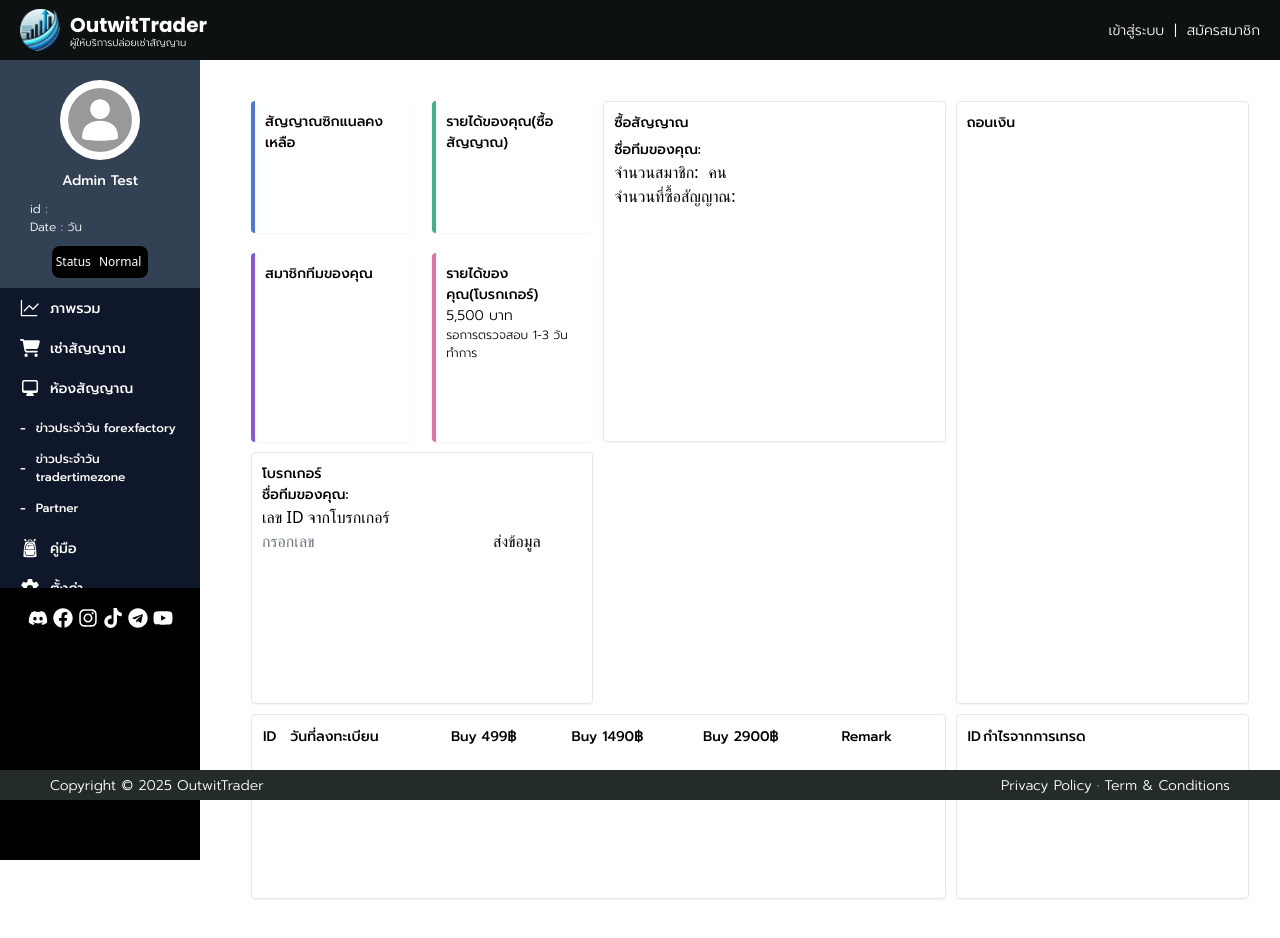
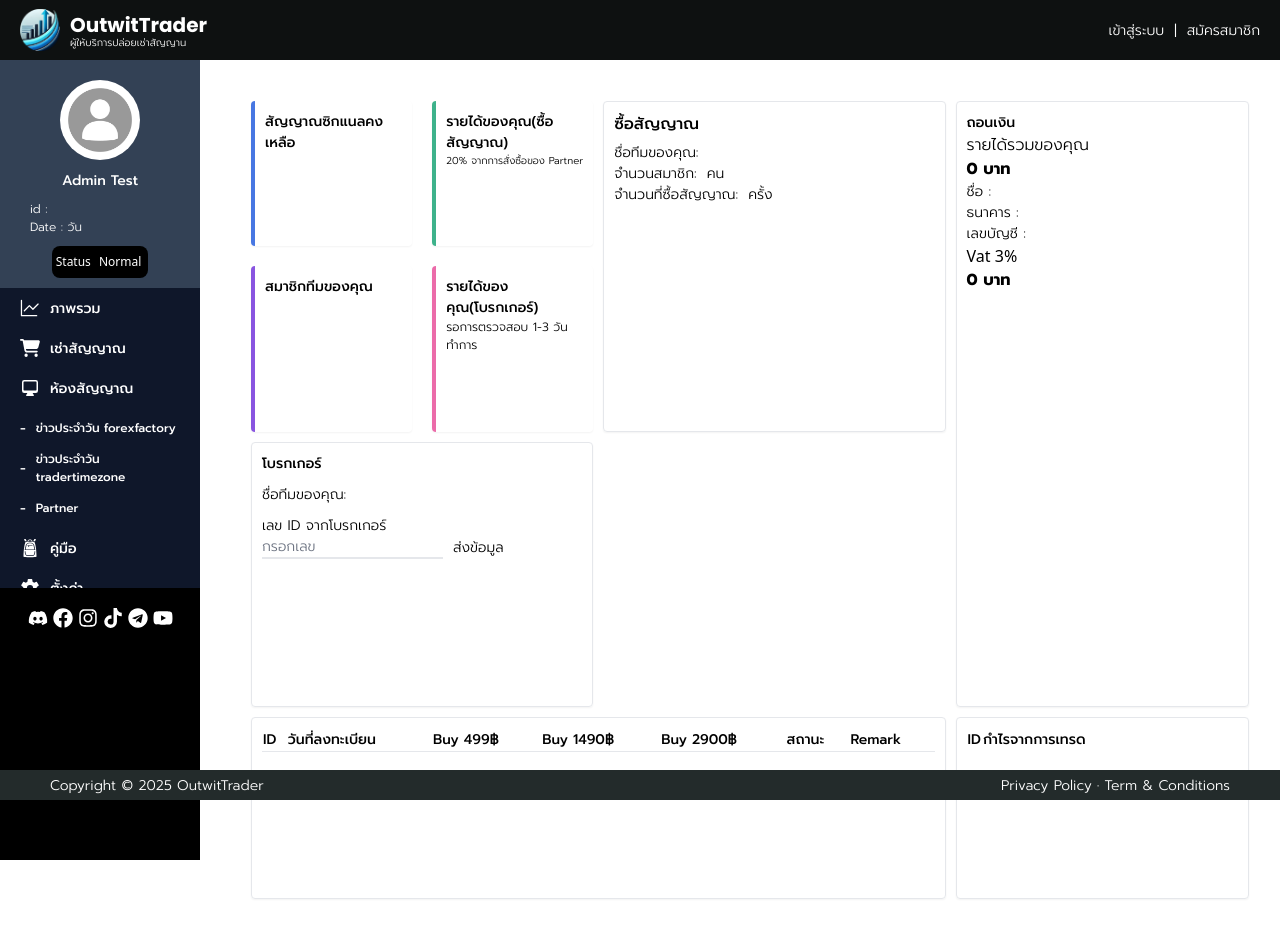
Before and after one commit to p1ay2invokio/outwittrader, a Next.js app: page /partner/dashboard in a window 1280 px wide. Shown: the top 938 px of the page. Built offline with nearby package versions, Linux system fonts and the light colour scheme.

Commit message:
production v0.1

```diff
--- a/app/Interfaces/UserInterface.ts
+++ b/app/Interfaces/UserInterface.ts
@@ -19,5 +19,5 @@ export interface UserInterface {
     bank_img: string,
     thai_id_img: string,
     team_id: number,
-    referral_id: number
+    referral_id: number,
 }
--- a/app/methods/TeamMethod.ts
+++ b/app/methods/TeamMethod.ts
@@ -29,7 +29,10 @@ export interface PartnerInterface {
     broker_link: string,
     total_days: number,
     members: number,
-    total_money: number
+    total_money: number,
+    broker_money: number,
+    bank_account: string,
+    bank_name: string
 }
 
 export class TeamMethod {
--- a/app/partner/dashboard/page.tsx
+++ b/app/partner/dashboard/page.tsx
@@ -3,21 +3,33 @@
 import Header from "@/app/Components/Header"
 import LeftSide from "@/app/Components/LeftSide"
 import { UserInterface } from "@/app/Interfaces/UserInterface"
+import { OrderMethod } from "@/app/methods/OrderMethod"
 import { PartnerInterface, TeamMethod } from "@/app/methods/TeamMethod"
 import { UserMethod } from "@/app/methods/UserMethod"
 import { END_POINT } from "@/config"
+import dayjs from "dayjs"
 import { useEffect, useState } from "react"
+import relativeTime from "dayjs/plugin/relativeTime";
+
+dayjs.extend(relativeTime)
 
 const Dashboard = () => {
 
     const [account, setAccount] = useState<PartnerInterface[] | null>(null)
+    const [orders_partner, setOrderPartner] = useState<any>([])
 
     const initial = async () => {
         const token = localStorage.getItem("token")
 
         const user = token ? await new TeamMethod().userTeam() : null
 
-        console.log(user)
+        const orders = token ? await new OrderMethod().getOrderPartnerBuy(token) : null
+
+        console.log("USER PARTNER CHECK : ", user)
+
+        // console.log(order_partner)
+
+        setOrderPartner(orders)
 
         setAccount(user)
     }
@@ -40,7 +52,8 @@ const Dashboard = () => {
                         </div>
                         <div className="border-l-[4px] shadow-sm rounded-[4px] w-full h-full p-[10px] border-green-500/80 text-black">
                             <p className="font-[medium]">รายได้ของคุณ(ซื้อสัญญาณ)</p>
-                            {account && account.length > 0 ? <p className="font-[light] text-[14px]">{account[0].total_money} บาท</p> : null}
+                            <p className="font-[light] text-[10px]">20% จากการสั่งซื้อของ Partner</p>
+                            {account && account.length > 0 ? <p className="font-[light] text-[14px]">{account[0].total_money.toFixed(2)} บาท</p> : null}
                         </div>
                         <div className="border-l-[4px] shadow-sm rounded-[4px] w-full h-full p-[10px] border-purple-700/80 text-black">
                             <p className="font-[medium]">สมาชิกทีมของคุณ</p>
@@ -49,37 +62,54 @@ const Dashboard = () => {
                         </div>
                         <div className="border-l-[4px] shadow-sm rounded-[4px] w-full h-full p-[10px] border-pink-500/80 text-black">
                             <p className="font-[medium]">รายได้ของคุณ(โบรกเกอร์)</p>
-                            <p className="font-[light] text-[14px]">5,500 บาท</p>
+                            {account && account.length > 0 ? <p className="font-[light] text-[14px]">{account[0].broker_money.toFixed(2)} บาท</p> : null}
                             <p className="font-[light] text-[12px]">รอการตรวจสอบ 1-3 วันทำการ</p>
                         </div>
                     </div>
 
                     <div className="border shadow-sm rounded-[4px] w-full h-full col-span-1 p-[10px]">
-                        <p className="font-[medium] text-[14px] mb-[6px]">ซื้อสัญญาณ</p>
+                        <p className="font-[medium] text-[16px] mb-[6px]">ซื้อสัญญาณ</p>
                         <div className="flex gap-[10px]">
-                            <p className="font-[medium] text-[14px]">ชื่อทีมของคุณ: </p>
+                            <p className="font-[light] text-[14px]">ชื่อทีมของคุณ: </p>
                             <p className="font-[light] text-[14px]">{account && account.length > 0 ? account[0].team_name : null}</p>
                         </div>
                         <div className="flex gap-[10px]">
-                            <p>จำนวนสมาชิก: </p>
-                            <p>{account && account.length > 0 ? account[0].members : null} คน</p>
+                            <p className="font-[light] text-[14px]">จำนวนสมาชิก: </p>
+                            <p className="font-[light] text-[14px]">{account && account.length > 0 ? account[0].members : null} คน</p>
                         </div>
-                        <div className="flex">
-                            <p>จำนวนที่ซื้อสัญญาณ: </p>
-                            <p>{account && account.length > 0 ? account[0].team_name : null}</p>
+                        <div className="flex gap-[10px]">
+                            <p className="font-[light] text-[14px]">จำนวนที่ซื้อสัญญาณ: </p>
+                            <p className="font-[light] text-[14px]">{orders_partner && orders_partner.length > 0 ? orders_partner.length : null} ครั้ง</p>
                         </div>
                     </div>
 
                     <div className="border shadow-sm rounded-[4px] w-full h-full col-span-1 row-span-2 p-[10px]">
                         <p className="font-[medium] text-[14px]">ถอนเงิน</p>
+                        <p className="font-[light]">รายได้รวมของคุณ</p>
+                        <p className="font-[bold] text-[16px]">{account && account.length > 0 ? (account[0].total_money + account[0].broker_money).toFixed(2) : 0} บาท</p>
+                        <div className="flex gap-[10px] text-[14px]">
+                            <p className="font-[light]">ชื่อ : </p>
+                            <p className="font-[light]">{account && account.length > 0 ? `${account[0].name} ${account[0].surname}` : ''}</p>
+                        </div>
+                        <div className="flex gap-[10px] text-[14px]">
+                            <p className="font-[light]">ธนาคาร : </p>
+                            <p className="font-[light]">{account && account.length > 0 ? `${account[0].bank_name}` : ''}</p>
+                        </div>
+                        <div className="flex gap-[10px] text-[14px]">
+                            <p className="font-[light]">เลขบัญชี : </p>
+                            <p className="font-[light]">{account && account.length > 0 ? `${account[0].bank_account}` : ''}</p>
+                        </div>
+
+                        <p>Vat 3%</p>
+                        <p className="font-[bold] text-[16px]">{account && account.length > 0 ? ((account[0].total_money + account[0].broker_money) - ((account[0].total_money + account[0].broker_money) * 3 / 100)).toFixed(2) : 0} บาท</p>
                     </div>
 
                     {account && account.length > 0 ? <div className="border shadow-sm rounded-[4px] w-full h-full p-[10px]">
                         <p className="font-[medium] text-[14px]">ลิงค์เว็บไซต์สำหรับการลงทะเบียน</p>
                         <div className="flex gap-[5px] items-center">
-                            <p className="font-[light] text-[14px] text-black">{`${END_POINT}/register/${account[0].owner_id}`}</p>
+                            <p className="font-[light] text-[14px] text-black">{`https://outwittrader/register/${account[0].owner_id}`}</p>
                             <button onClick={() => {
-                                // navigator.clipboard.writeText(`http://outwittrader/register/${account?.id}`);
+                                navigator.clipboard.writeText(`https://outwittrader/register/${account[0].owner_id}`);
                             }} className="font-[light] text-[12px] p-[5px] border-[1px] rounded-[8px]">Copy</button>
                         </div>
 
@@ -87,35 +117,54 @@ const Dashboard = () => {
                         <div className="flex gap-[5px] items-center">
                             <p className="font-[light] text-[14px] text-black">{account[0].broker_link}</p>
                             <button onClick={() => {
-                                // navigator.clipboard.writeText(`http://outwittraßer/register/${account?.id}`);
+                                navigator.clipboard.writeText(`${account[0].broker_link}`);
                             }} className="font-[light] text-[12px] p-[5px] border-[1px] rounded-[8px]">Copy</button>
                         </div>
 
                     </div> : null}
 
                     <div className="border shadow-sm rounded-[4px] w-full h-full p-[10px]">
-                        <p className="font-[medium] text-[14px]">โบรกเกอร์</p>
-                        <div className="flex">
-                            <p className="font-[medium] text-[14px]">ชื่อทีมของคุณ: </p>
+                        <p className="font-[medium] text-[14px] mb-[10px]">โบรกเกอร์</p>
+                        <div className="flex gap-[10px]">
+                            <p className="font-[light] text-[14px]">ชื่อทีมของคุณ: </p>
                             <p className="font-[light] text-[14px]">{account && account.length > 0 ? account[0].team_name : null}</p>
                         </div>
-                        <p>เลข ID จากโบรกเกอร์</p>
-                        <input placeholder="กรอกเลข"></input>
-                        <button>ส่งข้อมูล</button>
+                        <p className="text-[14px] font-[light] mt-[10px]">เลข ID จากโบรกเกอร์</p>
+                        <div className="flex gap-[10px]">
+                            <input className="border-b-[2px] outline-none font-[light] text-[14px]" placeholder="กรอกเลข"></input>
+                            <button className="font-[light] text-[14px]">ส่งข้อมูล</button>
+                        </div>
                     </div>
 
                     <div className="border shadow-sm rounded-[4px] w-full h-full col-span-2 p-[10px] overflow-scroll">
                         <table className="w-full">
-                            <thead className="font-[medium] text-[14px]">
+                            <thead className="font-[medium] text-[14px] border-b-[1px]">
                                 <tr>
                                     <td>ID</td>
                                     <td>วันที่ลงทะเบียน</td>
                                     <td>Buy 499฿</td>
                                     <td>Buy 1490฿</td>
                                     <td>Buy 2900฿</td>
+                                    <td>สถานะ</td>
                                     <td>Remark</td>
                                 </tr>
                             </thead>
+                            <tbody>
+                                {orders_partner && orders_partner.length > 0 ? orders_partner.map((item: any, index: number) => {
+                                    return (
+                                        <tr className="font-[light] text-[14px]" key={index}>
+                                            <td>{item.user_id}</td>
+                                            <td>{dayjs(Number(item.timestamp)).format("DD/MM/YYYY")}</td>
+                                            <td>{item.price == 499 ? '1' : '0'}</td>
+                                            <td>{item.price == 1490 ? '1' : '0'}</td>
+                                            <td>{item.price == 2900 ? '1' : '0'}</td>
+                                            <td>{item.status == 0 ? 'รอการยืนยัน' : 'สำเร็จ'}</td>
+                                            {/* colSpan={item.price == 499 ? 1 : item.price == 1490 ? 2 : item.price == 2900 ? 3 : 0} */}
+                                            {/* <td colSpan={4}>1</td> */}
+                                        </tr>
+                                    )
+                                }) : null}
+                            </tbody>
                         </table>
                     </div>
 
@@ -127,6 +176,7 @@ const Dashboard = () => {
                                     <td>กำไรจากการเทรด</td>
                                 </tr>
                             </thead>
+
                         </table>
                     </div>
 
--- a/app/setting/page.tsx
+++ b/app/setting/page.tsx
@@ -58,10 +58,10 @@ const Setting = () => {
                                 <p className="font-[medium]">{User[0].total_days} วัน</p>
                             </div>
 
-                            <div className="font-[light] flex justify-between">
+                            {User[0].referral_id ? <div className="font-[light] flex justify-between">
                                 <p className="text-[14px]">ผู้ชวน (Inviter)</p>
                                 <p className="font-[medium]">{User[0].referral_id}</p>
-                            </div>
+                            </div> : null}
                         </div> : null}
                     </div>
                 </div>
--- a/config.ts
+++ b/config.ts
@@ -1,4 +1,4 @@
-export const state: any = 'dev'
+export const state: any = 'prod'
 
 export const END_POINT = state == 'dev' ? 'http://localhost:3001/api' : 'https://api.outwittrader.com/api' //reverse proxy to 3001
 export const END_SLIP = state == 'dev' ? 'http://localhost:3001/slip' : 'https://api.outwittrader.com/slip'
```
Also changed, not shown: app/methods/OrderMethod.ts (+12 -0 lines), app/partner/register/page.tsx (+22 -7 lines).
